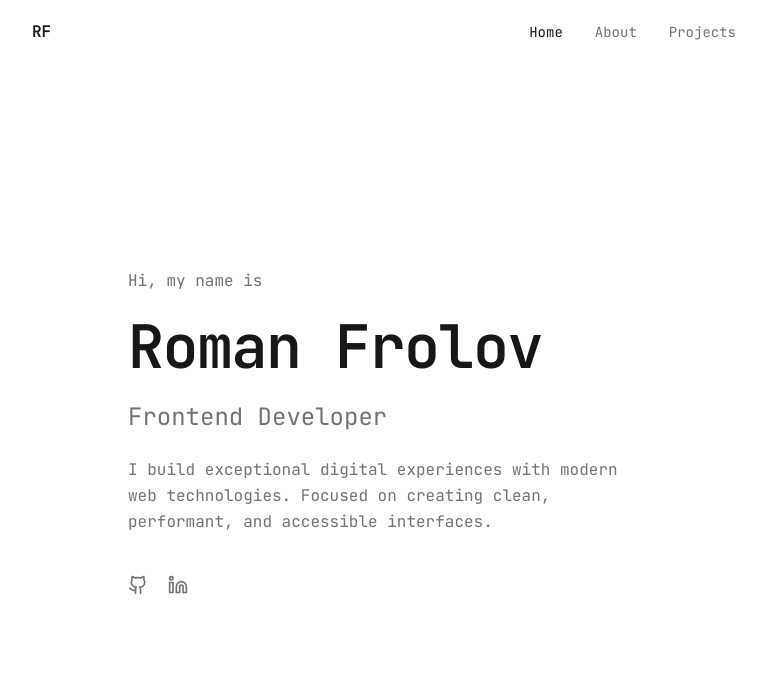
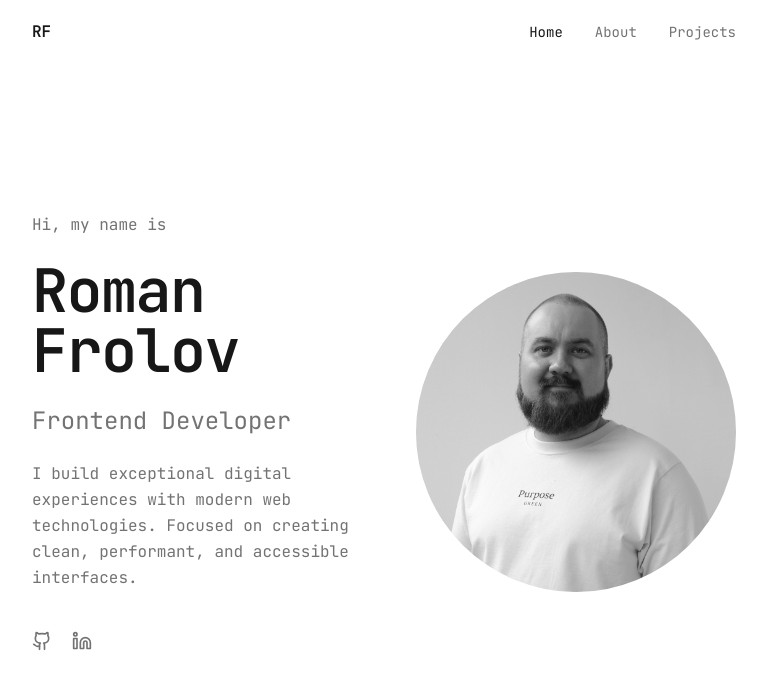
Before and after one commit to Lacsw/rfrolov.me, a Next.js app: page / in a window 1280 px wide. Shown: the top 688 px of the page, without its empty margins (256-1023 px from the left). Built offline with nearby package versions, Linux system fonts and the light colour scheme.

Commit message:
feat: add hero image

```diff
--- a/src/components/sections/Hero.tsx
+++ b/src/components/sections/Hero.tsx
@@ -1,5 +1,6 @@
 "use client";
 
+import Image from "next/image";
 import { Container } from "@/components/ui/Container";
 import { SocialLink } from "@/components/ui/SocialLink";
 import { socialLinks } from "@/data/social-links";
@@ -9,11 +10,12 @@ export function Hero() {
   return (
     <section className="min-h-[calc(100vh-4rem)] flex items-center py-20 lg:py-32">
       <Container>
+        <div className="flex flex-col-reverse lg:flex-row lg:items-center lg:justify-between gap-12 lg:gap-16">
           <motion.div
             initial={{ opacity: 0, y: 20 }}
             animate={{ opacity: 1, y: 0 }}
             transition={{ duration: 0.5 }}
-          className="space-y-6"
+            className="space-y-6 lg:max-w-lg"
           >
             <p className="text-muted-foreground">Hi, my name is</p>
 
@@ -25,7 +27,7 @@ export function Hero() {
               Frontend Developer
             </p>
 
-          <p className="max-w-lg text-muted-foreground leading-relaxed">
+            <p className="text-muted-foreground leading-relaxed">
               I build exceptional digital experiences with modern web
               technologies. Focused on creating clean, performant, and accessible
               interfaces.
@@ -42,6 +44,25 @@ export function Hero() {
               ))}
             </motion.div>
           </motion.div>
+
+          <motion.div
+            initial={{ opacity: 0, scale: 0.95 }}
+            animate={{ opacity: 1, scale: 1 }}
+            transition={{ duration: 0.5, delay: 0.2 }}
+            className="relative shrink-0"
+          >
+            <div className="relative w-64 h-64 sm:w-72 sm:h-72 lg:w-80 lg:h-80 mx-auto lg:mx-0">
+              <div className="absolute inset-0 bg-muted rounded-full" />
+              <Image
+                src="/images/hero.png"
+                alt="Roman Frolov"
+                fill
+                priority
+                className="object-cover rounded-full grayscale hover:grayscale-0 transition-all duration-500"
+              />
+            </div>
+          </motion.div>
+        </div>
       </Container>
     </section>
   );
```
Also changed, not shown: public/images/hero.png (added). Lines whose indentation alone changed are shown as unchanged.
